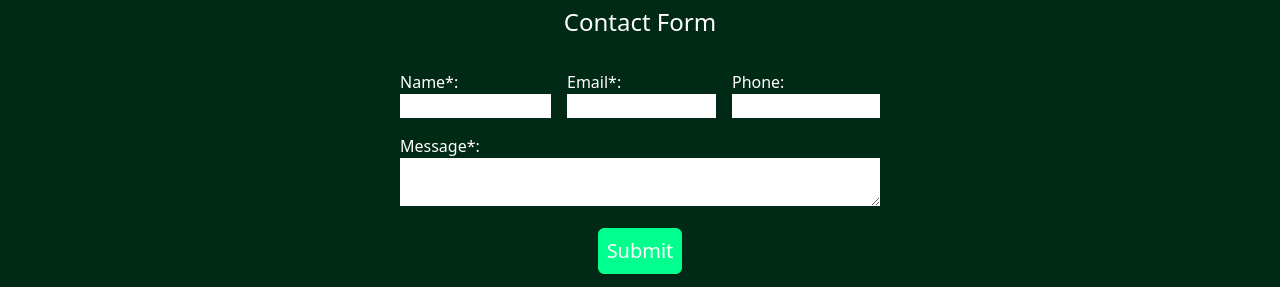
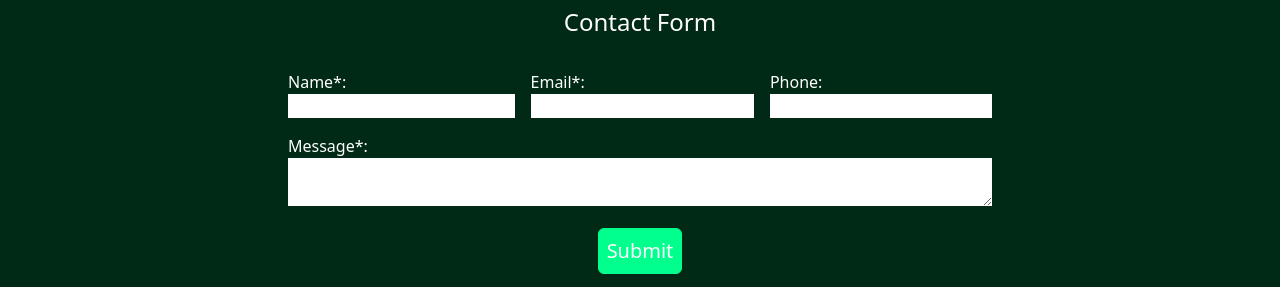
Before and after one commit to JackMcBride98/arbSOS, a Next.js app: page / in a window 1280 px wide. Shown: the part 1771-2058 px from the top of the page. Built offline with nearby package versions, Linux system fonts and the light colour scheme.

Commit message:
Add scrolling to dropwdown menu

```diff
--- a/pages/index.tsx
+++ b/pages/index.tsx
@@ -49,7 +49,7 @@ const Home: NextPage = () => {
           </DropdownMenu.Trigger>
           <DropdownMenu.Content
             align="start"
-            className="border-2 border-darkGreen font-medium lg:text-xl rounded-md bg-green"
+            className="border-2 border-darkGreen font-medium lg:text-xl w-20 lg:w-28 rounded-md bg-green"
           >
             <DropdownMenu.Arrow
               className="fill-green w-6 h-4 -mt-1"
@@ -274,7 +274,7 @@ const Home: NextPage = () => {
             Contact Form
           </p>
           <form
-            className="flex flex-col space-y-4 pb-4 w-full px-4 max-w-sm lg:max-w-lg 3xl:max-w-2xl"
+            className="flex flex-col space-y-4 pb-4 w-full px-8 lg:max-w-3xl"
             onSubmit={handleSubmit(onSubmit)}
           >
             <div className="flex flex-col md:flex-row w-full md:space-x-4 space-y-2 md:space-y-0">
```
